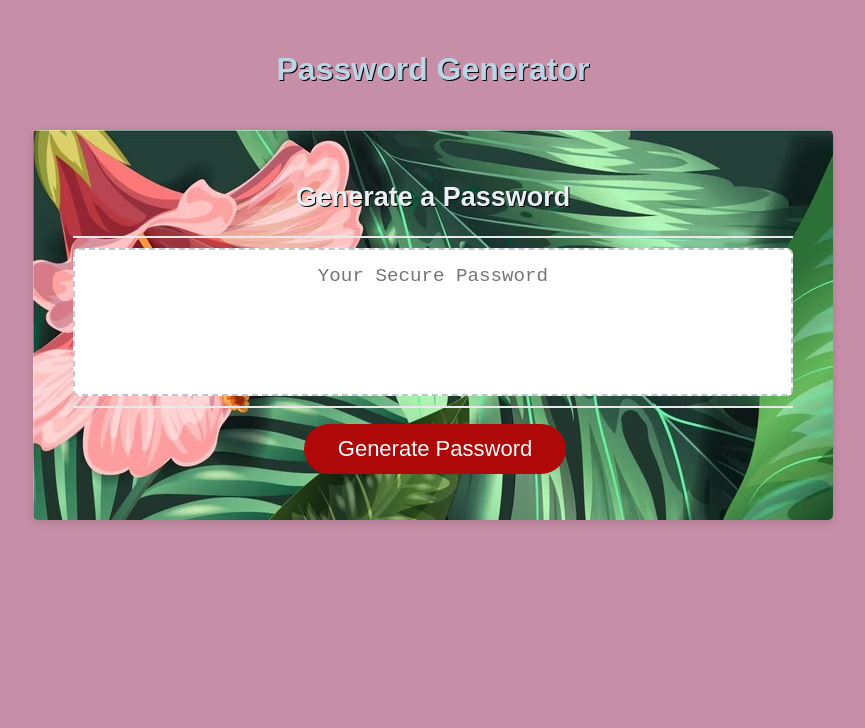
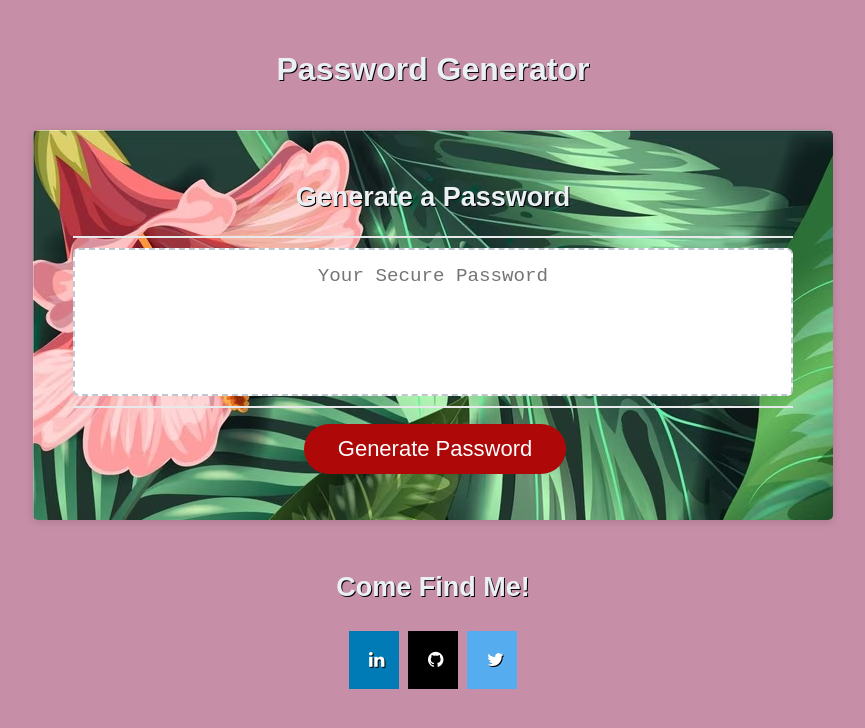
Before and after one commit to SumnerFrank/password-generator, a plain HTML site: page index.html in a window 1280 px wide. Shown: the whole page, without its empty margins (207-1072 px from the left). Drawn offline with Linux system fonts and the light colour scheme.

Commit message:
added social media links

```diff
--- a/assets/css/style.css
+++ b/assets/css/style.css
@@ -29,7 +29,7 @@ header {
   text-align: center;
   padding: 20px;
   padding-top: 0px;
-  color: hsl(206, 43%, 82%);
+  color: hsl(207, 29%, 94%);
   text-shadow: black 1px 1px;
 }
 
@@ -38,6 +38,18 @@ header {
   border-radius: 5px;
   border-width: 1px;
   box-shadow: rgba(0, 0, 0, 0.15) 0px 2px 8px 0px;
+  color: hsl(207, 29%, 94%);
+  text-shadow: black 1px 1px;
+  font-size: 18px;
+  margin: 0 auto;
+  max-width: 800px;
+  padding: 30px 40px;
+  text-align: center;
+}
+
+.contact {
+  border-radius: 5px;
+  border-width: 1px;
   color: hsl(207, 29%, 94%);
   text-shadow: black 1px 1px;
   font-size: 18px;
@@ -140,3 +152,31 @@ button[disabled] {
     font-size: 0.8rem;
   }
 }
+
+.fa {
+  padding: 20px;
+  font-size: 30px;
+  width: 50px;
+  text-align: center;
+  text-decoration: none;
+  margin: 5px 2px;
+}
+
+.fa:hover {
+    opacity: 0.7;
+}
+
+.fa-twitter {
+  background: #55ACEE;
+  color: white;
+}
+
+.fa-linkedin {
+  background: #007bb5;
+  color: white;
+}
+
+.fa-github {
+  background: #000000;
+  color: #ffffff;
+}
--- a/index.html
+++ b/index.html
@@ -6,6 +6,7 @@
     <meta http-equiv="X-UA-Compatible" content="ie=edge" />
     <title>Password Generator</title>
     <link rel="stylesheet" href="./assets/css/style.css" />
+    <link rel="stylesheet" href="https://cdnjs.cloudflare.com/ajax/libs/font-awesome/4.7.0/css/font-awesome.min.css">
   </head>
   <body>
     <div class="wrapper">
@@ -28,6 +29,16 @@
           <button id="generate" class="btn">Generate Password</button>
         </div>
       </div>
+      <div class="contact">
+        <div class="contact-header">
+          <h2>Come Find Me!</h2>
+        </div>
+        <div class="contact-body">
+            <a href="https://www.linkedin.com/in/franklin-sumner/" class="fa fa-linkedin" target="_blank"></li></a>
+            <a href="https://github.com/SumnerFrank" class="fa fa-github" target="_blank"></li></a>
+            <a href="https://twitter.com/FullStackTank" class="fa fa-twitter" target="_blank"></li></a>
+        </div>
+      </div>
     </div>
     <script src="./assets/javascript/script.js"></script>
   </body>
```
